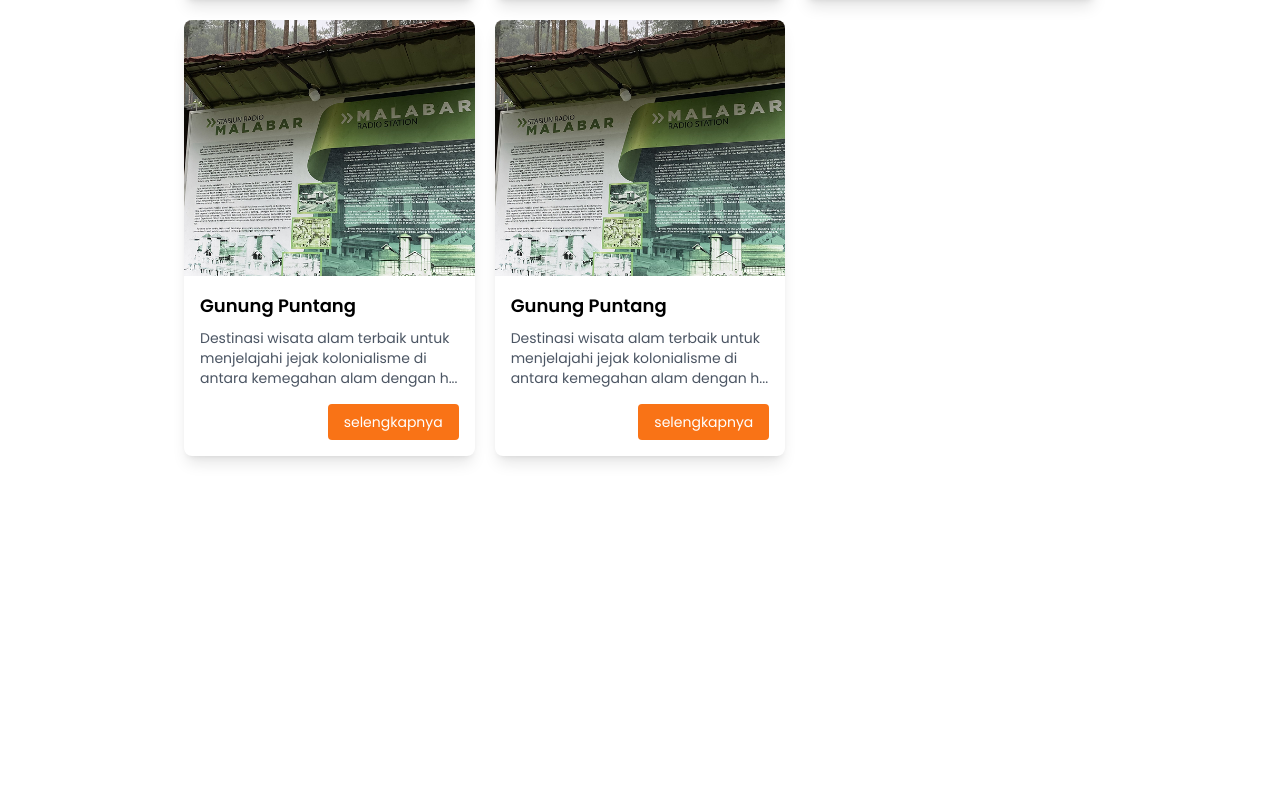
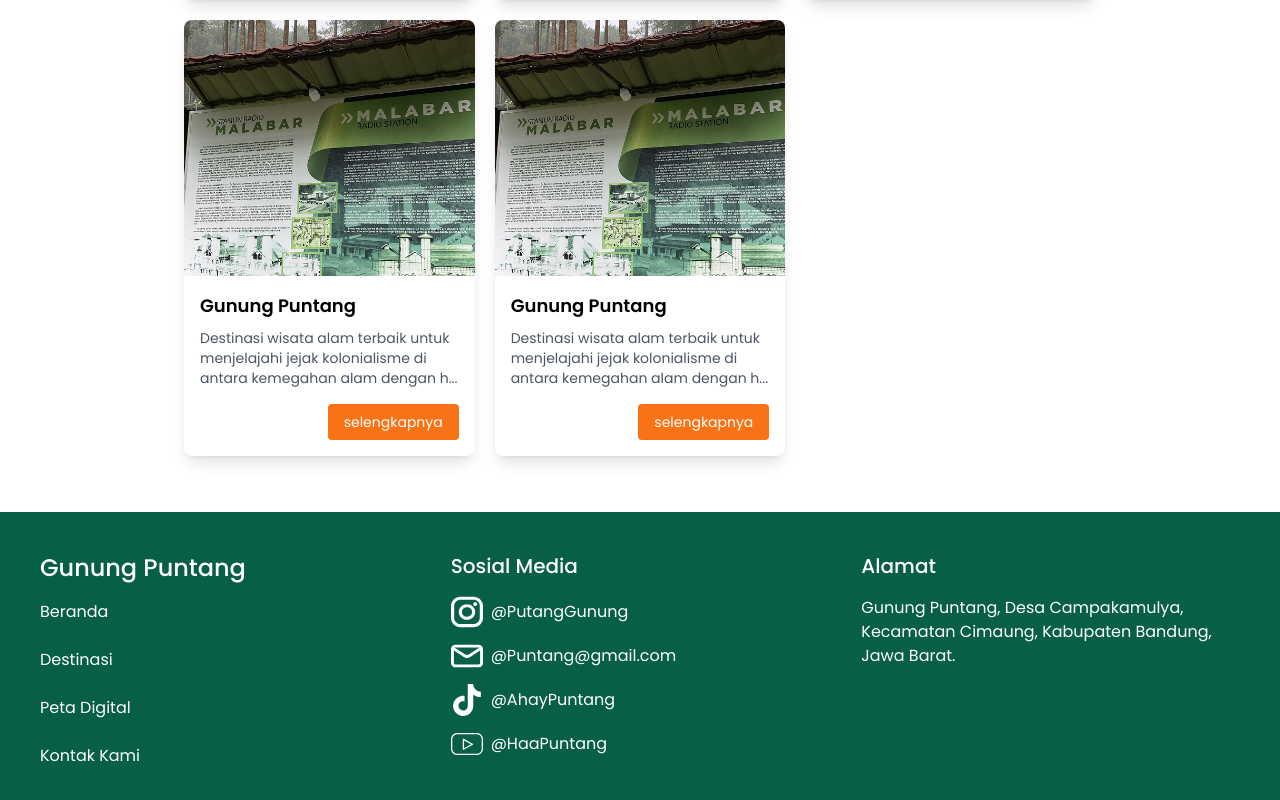
Before and after one commit to mhdanandaa/gunung-puntang, a React (Vite) app: page /destination in a window 1280 px wide. Shown: the part 1004-1804 px from the top of the page. Before the commit the page ends 1516 px from the top, so only its background shows below. Built offline with nearby package versions, Linux system fonts and the light colour scheme.

Commit message:
Memperbaiki Halaman List Wisata

```diff
--- a/src/pages/User/ListWisataPage.jsx
+++ b/src/pages/User/ListWisataPage.jsx
@@ -1,3 +1,4 @@
+import Footer from "../../components/Footer";
 import Banner from "../../components/ListWisataPage/Banner";
 import ListWisata from "../../components/ListWisataPage/ListWisata";
 import Navbar from "../../components/Navbar";
@@ -8,6 +9,7 @@ const ListWisataPage = () => {
       <Navbar />
       <Banner />
       <ListWisata />
+      <Footer />
     </div>
   );
 };
```
